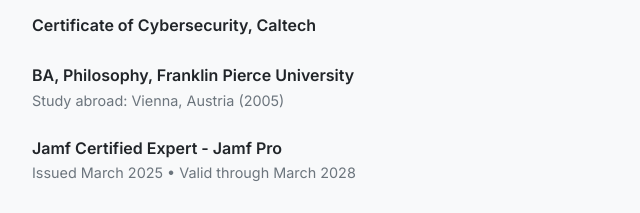
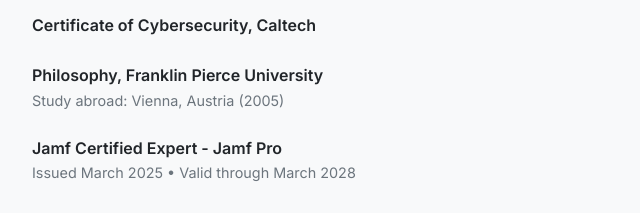
Before and after one commit to connollylabs/connollylabs.com, a plain HTML site: page index.html in a window 1280 px wide. Shown: the part 1126-1339 px from the top of the page, 208-848 px from the left. Drawn offline with Linux system fonts and the light colour scheme.

Commit message:
Update index.html

```diff
--- a/index.html
+++ b/index.html
@@ -93,7 +93,7 @@
       <div class="job-title">Certificate of Cybersecurity, Caltech</div>
     </div>
     <div class="resume-block">
-      <div class="job-title">BA, Philosophy, Franklin Pierce University</div>
+      <div class="job-title">Philosophy, Franklin Pierce University</div>
       <div class="subtext">Study abroad: Vienna, Austria (2005)</div>
     </div>
     <div class="resume-block">
```
